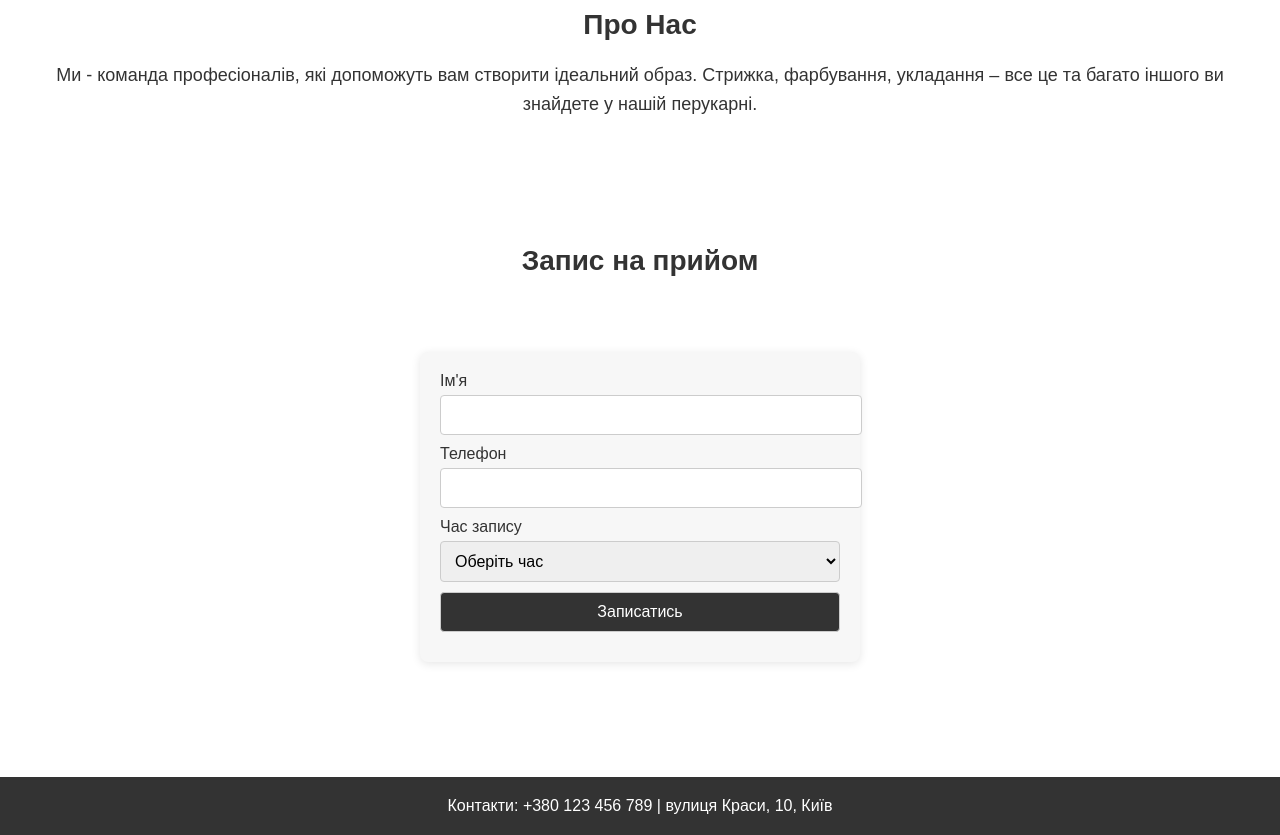
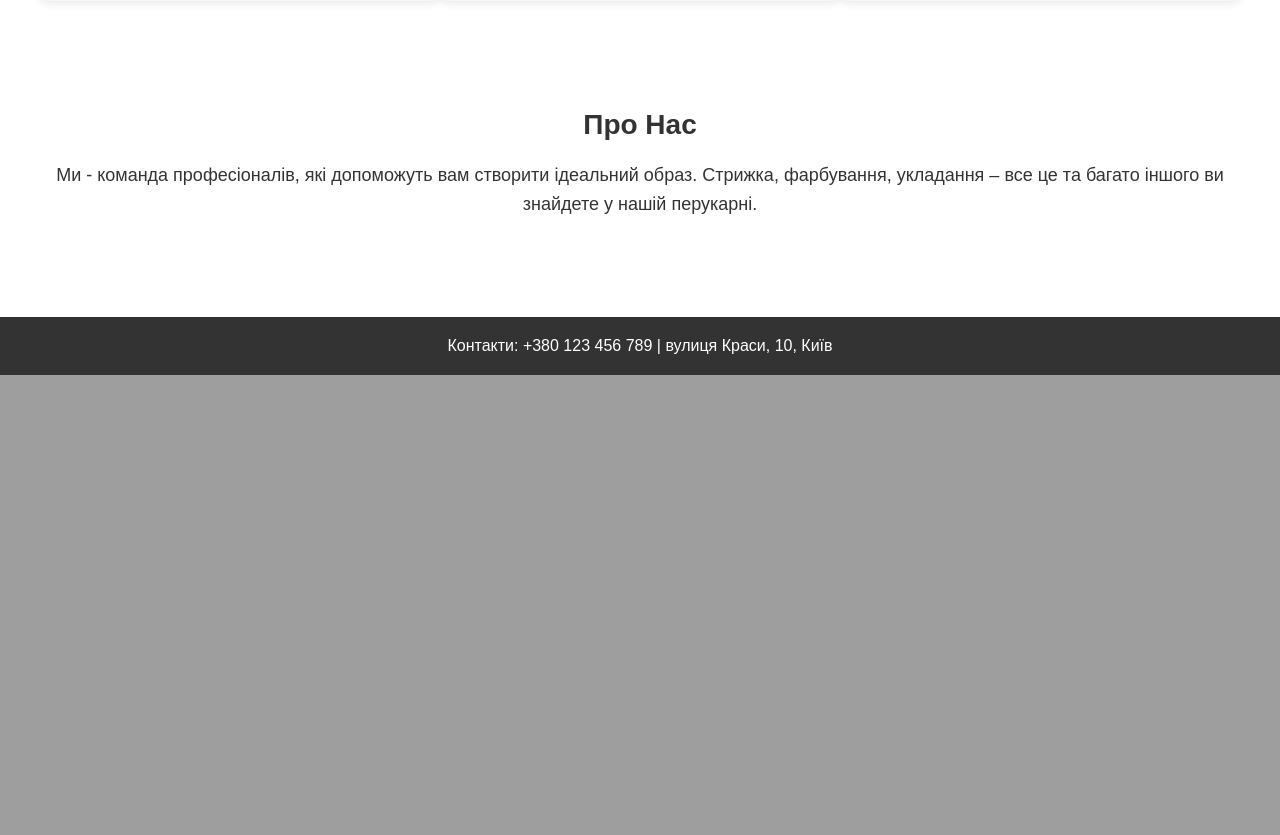
Before and after one commit to AmbreIIa/Perucarnya, a Flask app: page / in a window 1280 px wide. Shown: the part 1202-2037 px from the top of the page. After the commit the page ends 1577 px from the top, so only its background shows below. Run offline with Flask 3, Linux system fonts and the light colour scheme.

Commit message:
Update main.html

```diff
--- a/Templates/main.html
+++ b/Templates/main.html
@@ -43,17 +43,17 @@
         }
 
         .hero {
-            background-image: url('your-image-url.jpg'); /* Replace with your image URL */
+            background-image: url('your-image-url.jpg');
             background-size: cover;
             background-position: center;
-            height: 500px;
+            height: 600px; /* Increased height for better visual impact */
             display: flex;
             justify-content: center;
             align-items: center;
             color: white;
             text-align: center;
+            text-shadow: 2px 2px 4px rgba(0, 0, 0, 1);
         }
-
         .hero h2 {
             font-size: 48px;
             margin: 0;
@@ -222,6 +222,7 @@
     </nav>
 
     <section class="hero">
+        <h2>Відчуйте себе прекрасно</h2>
     </section>
 
     <section class="content" id="services">
@@ -246,38 +247,10 @@
         </div>
     </section>
 
+
     <section class="content" id="about">
         <h3>Про Нас</h3>
         <p>Ми - команда професіоналів, які допоможуть вам створити ідеальний образ. Стрижка, фарбування, укладання – все це та багато іншого ви знайдете у нашій перукарні.</p>
-    </section>
-
-    <section id="contact" class="content">
-        <h3>Запис на прийом</h3>
-        <div class="appointment-form-container">
-            <form class="appointment-form" action="/submit-appointment" method="post">
-                <label for="name">Ім'я</label>
-                <input type="text" id="name" name="name" required>
-
-                <label for="phone">Телефон</label>
-                <input type="tel" id="phone" name="phone" required>
-
-                <label for="time">Час запису</label>
-                <select id="time" name="time" required>
-                    <option value="" disabled selected>Оберіть час</option>
-                    <option value="9:00">9:00</option>
-                    <option value="10:00">10:00</option>
-                    <option value="11:00">11:00</option>
-                    <option value="12:00">12:00</option>
-                    <option value="13:00">13:00</option>
-                    <option value="14:00">14:00</option>
-                    <option value="15:00">15:00</option>
-                    <option value="16:00">16:00</option>
-                    <option value="17:00">17:00</option>
-                </select>
-
-                <button type="submit">Записатись</button>
-            </form>
-        </div>
     </section>
 
     <footer>
```
